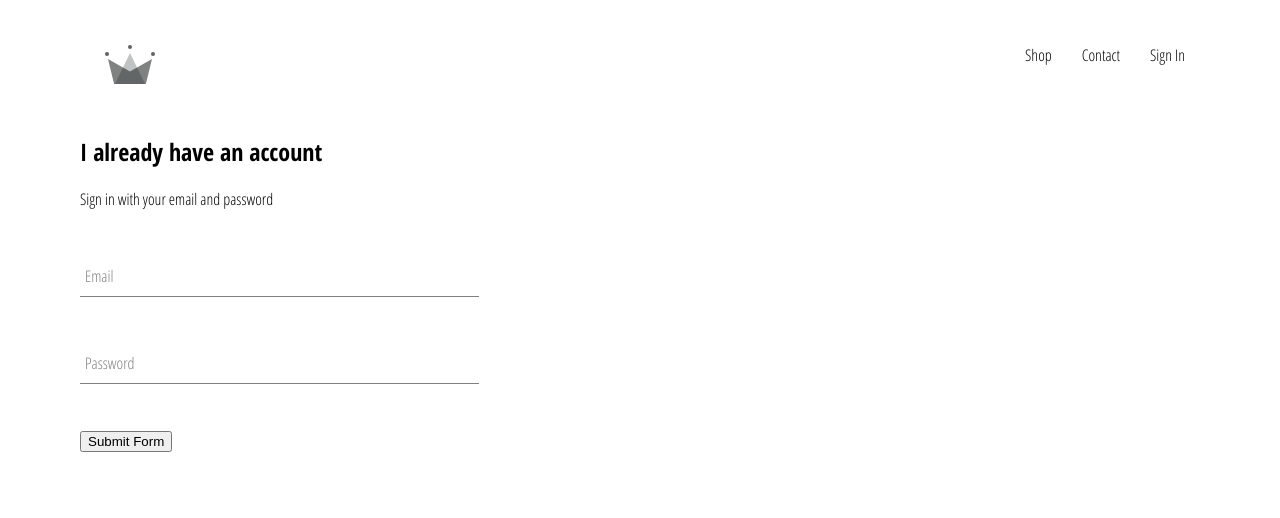
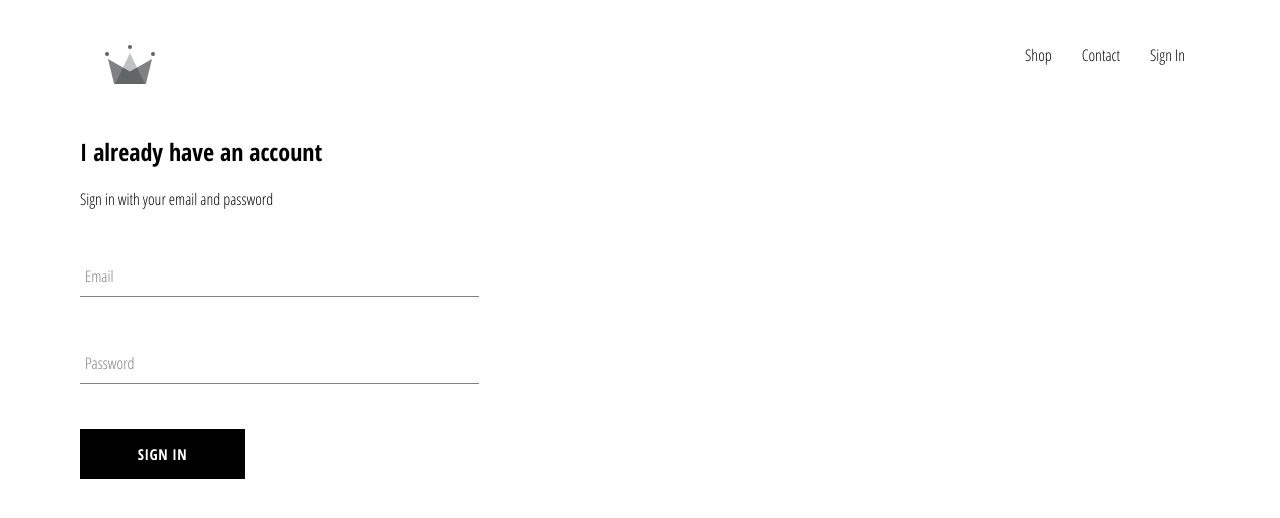
Before and after one commit to psaksena-dev/Shoppingara, a React (Create React App) app: page /signin in a window 1280 px wide. Shown: the top 518 px of the page. Built offline with nearby package versions, Linux system fonts and the light colour scheme.

Commit message:
Custom Button

```diff
--- /dev/null
+++ b/src/components/custombutton/custombutton.component.jsx
@@ -0,0 +1,12 @@
+import React from 'react';
+import './custombutton.style.scss';
+
+const CustomButton = ({ children, ...otherProps }) => {
+	return (
+		<button className="custom-button" {...otherProps}>
+			{children}
+		</button>
+	);
+};
+
+export default CustomButton;
--- /dev/null
+++ b/src/components/custombutton/custombutton.style.scss
@@ -0,0 +1,22 @@
+.custom-button {
+	min-width: 165px;
+	width: auto;
+	height: 50px;
+	letter-spacing: 0.5px;
+	line-height: 50px;
+	padding: 0 35px 0 35px;
+	font-size: 15px;
+	background-color: black;
+	color: white;
+	text-transform: uppercase;
+	font-family: 'Open Sans Condensed';
+	font-weight: bolder;
+	border: none;
+	cursor: pointer;
+
+	&:hover {
+		background-color: white;
+		color: black;
+		border: 1px solid black;
+	}
+}
--- a/src/components/signin/signin.component.jsx
+++ b/src/components/signin/signin.component.jsx
@@ -1,5 +1,6 @@
 import React, { Component } from 'react';
 import FormInput from './../forminput/forminput.component';
+import CustomButton from './../custombutton/custombutton.component';
 import classes from './signin.module.scss';
 
 class SignIn extends Component {
@@ -50,7 +51,7 @@
 						onChange={this.onChangeHandler}
 						label="Password"
 					/>
-					<input type="submit" value="Submit Form" />
+					<CustomButton type="submit">Sign In</CustomButton>
 				</form>
 			</div>
 		);
```
Also changed, not shown: 1 other file (tests, documents, lock files or other folders).
